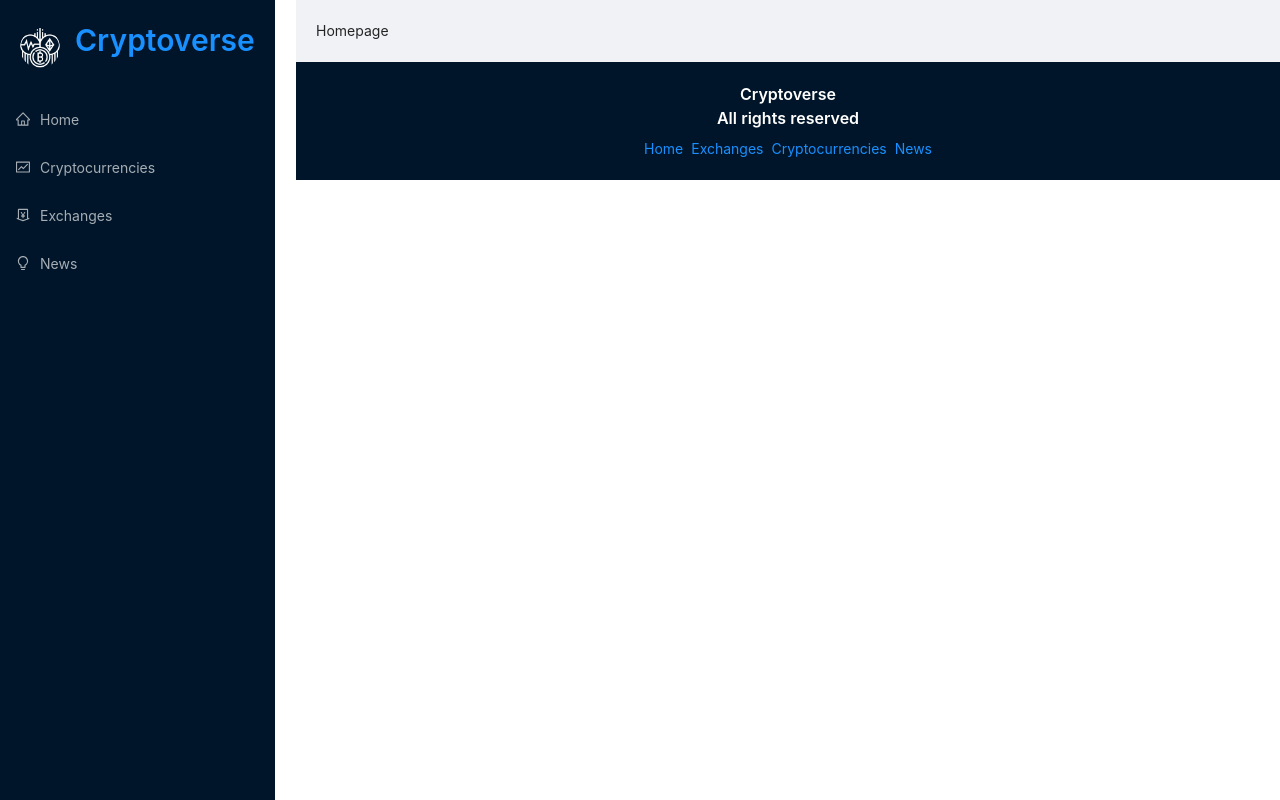
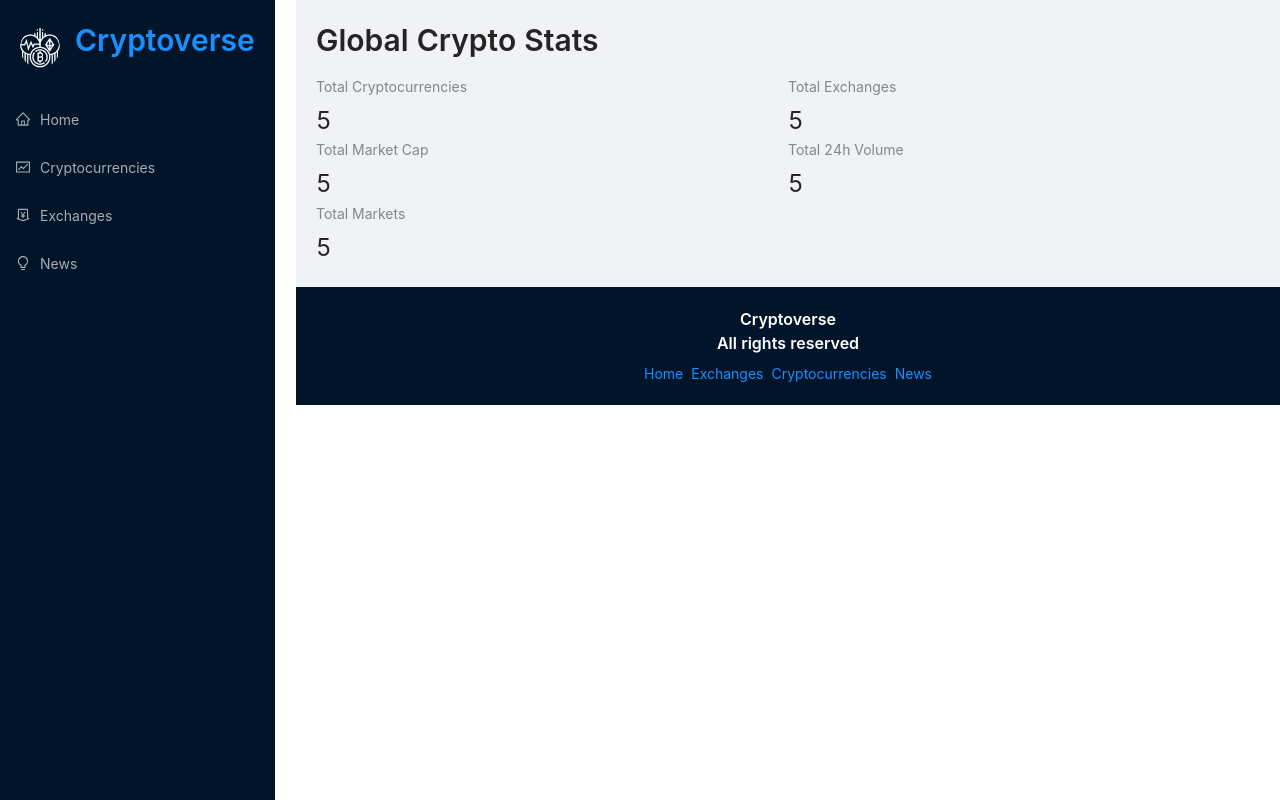
Before and after one commit to Ranamalsingh12/CryptoVerse, a React (Create React App) app: page / in a window 1280 px wide. Built offline with nearby package versions, Linux system fonts and the light colour scheme.

Commit message:
fetching the data from an api

```diff
--- a/src/components/Homepage.jsx
+++ b/src/components/Homepage.jsx
@@ -1,10 +1,34 @@
 import React from 'react';
+import millify from 'millify';
+import { Typography, Row, Col, Statistic } from 'antd';
+import { Link } from 'react-router-dom';
+
+const { Title } = Typography;
 
 const Homepage = () => {
   return (
-  <div>
-      Homepage
-  </div>
+  <>
+    <Title level={2} className="heading">
+      Global Crypto Stats
+    </Title>
+    <Row>
+      <Col span={12}>
+        <Statistic title="Total Cryptocurrencies" value="5" />
+      </Col>
+      <Col span={12}>
+      <Statistic title="Total Exchanges" value="5" />
+      </Col>
+      <Col span={12}>
+      <Statistic title="Total Market Cap" value="5" />
+      </Col>
+      <Col span={12}>
+      <Statistic title="Total 24h Volume" value="5" />
+      </Col>
+      <Col span={12}>
+      <Statistic title="Total Markets" value="5" />
+      </Col>
+    </Row>
+  </>
 );
 };
 
```
